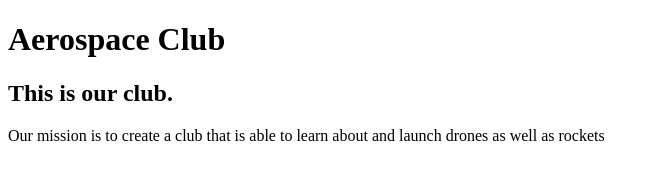
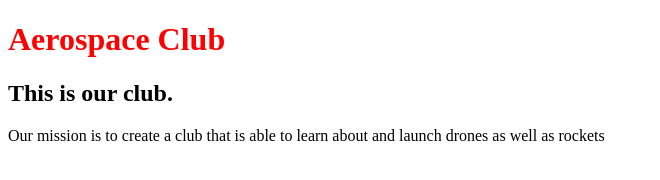
Before and after one commit to NewKid789/NewKid789.github.io, a plain HTML site: page index.html in a window 1280 px wide. Shown: the whole page, without its empty margins (0-660 px from the left). Drawn offline with Linux system fonts and the light colour scheme.

Commit message:
Update index.html

```diff
--- a/index.html
+++ b/index.html
@@ -1,10 +1,10 @@
 <!DOCTYPE html>
 	<html>
 	<head>
-		<title style="color:red;">Aerospace Club</title>
+		<title>Aerospace Club</title>
 		<link rel="icon" type="image/x-icon" href="C:\Users\Lincoln Hatch\OneDrive\Pictures\Screenshots\2022-08-03 (1).png">
 	</head>
-<h1>Aerospace Club</h1>
+<h1 style="color:red;">Aerospace Club</h1>
 	<body>
 		<h2> This is our club. </h2>
 		<p> Our mission is to create a club that is able to learn about and launch drones as well
```
